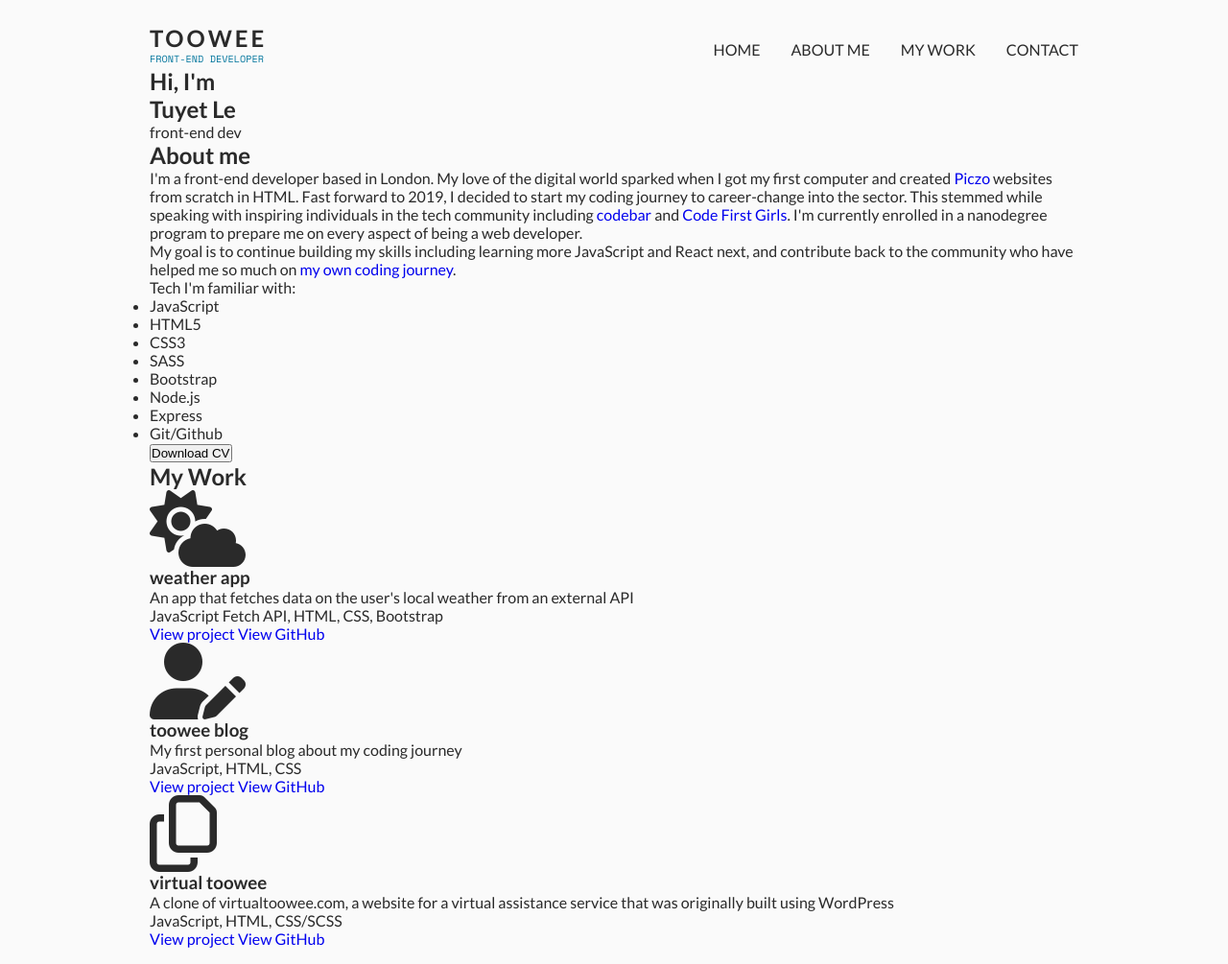
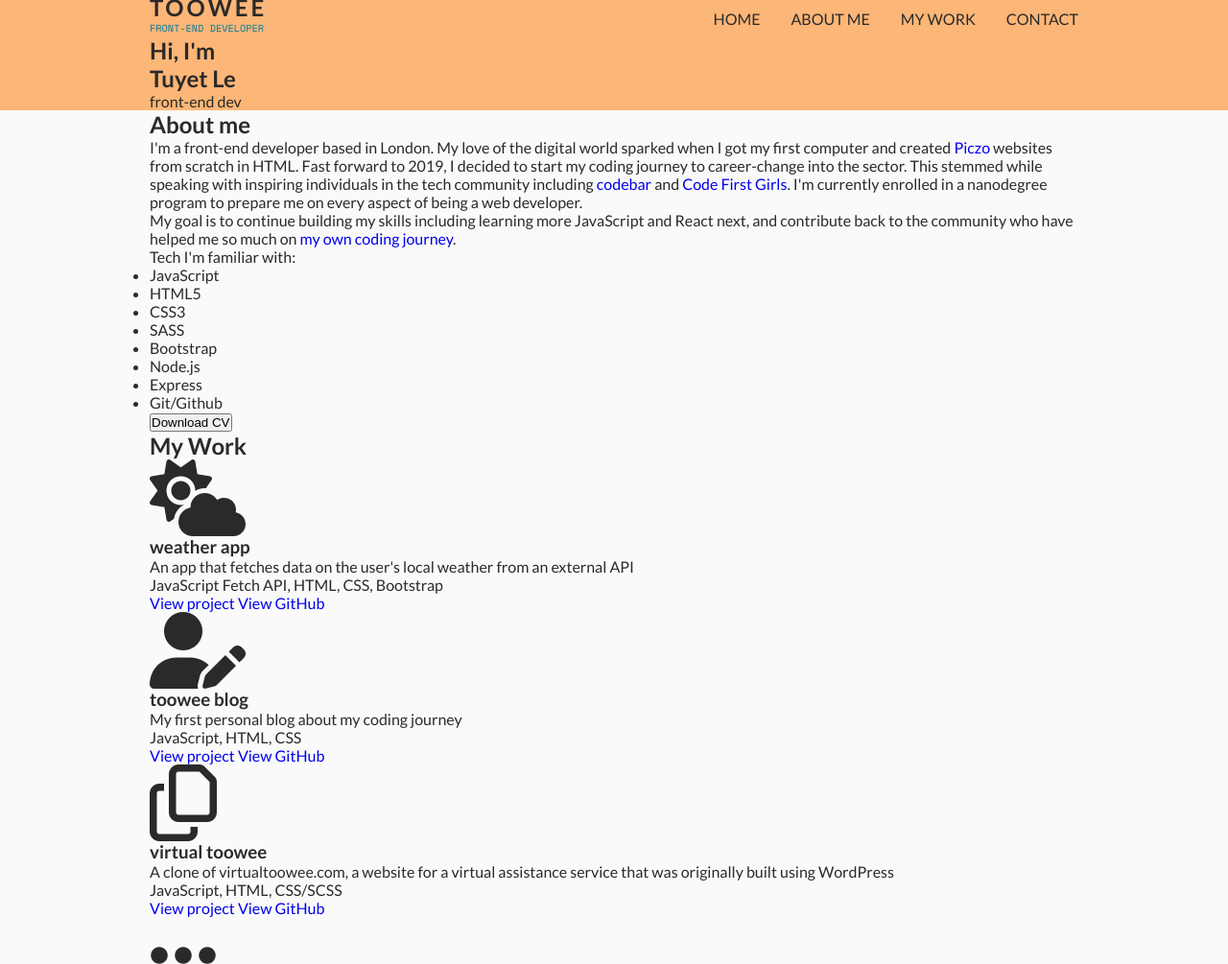
Before and after one commit to tuyet-le/portfolio, a plain HTML site: page index.html in a window 1280 px wide. Shown: the top 1005 px of the page at 96% size. Drawn offline with nearby package versions, Linux system fonts and the light colour scheme.

Commit message:
set header and footer background to main yellow

```diff
--- a/styles/style.scss
+++ b/styles/style.scss
@@ -25,11 +25,16 @@ body {
     padding: 0 1em;
 }
 
+.page__header,
+.page__footer,
+#section1 {
+    background: $main-yellow;
+}
+
 .nav__container {
     display: flex;
     justify-content: space-between;
     align-items: center;
-    margin-top: 2em;
 
     .logo {
         line-height: 16px;
```
Also changed, not shown: styles/style.css, 1 other file.
